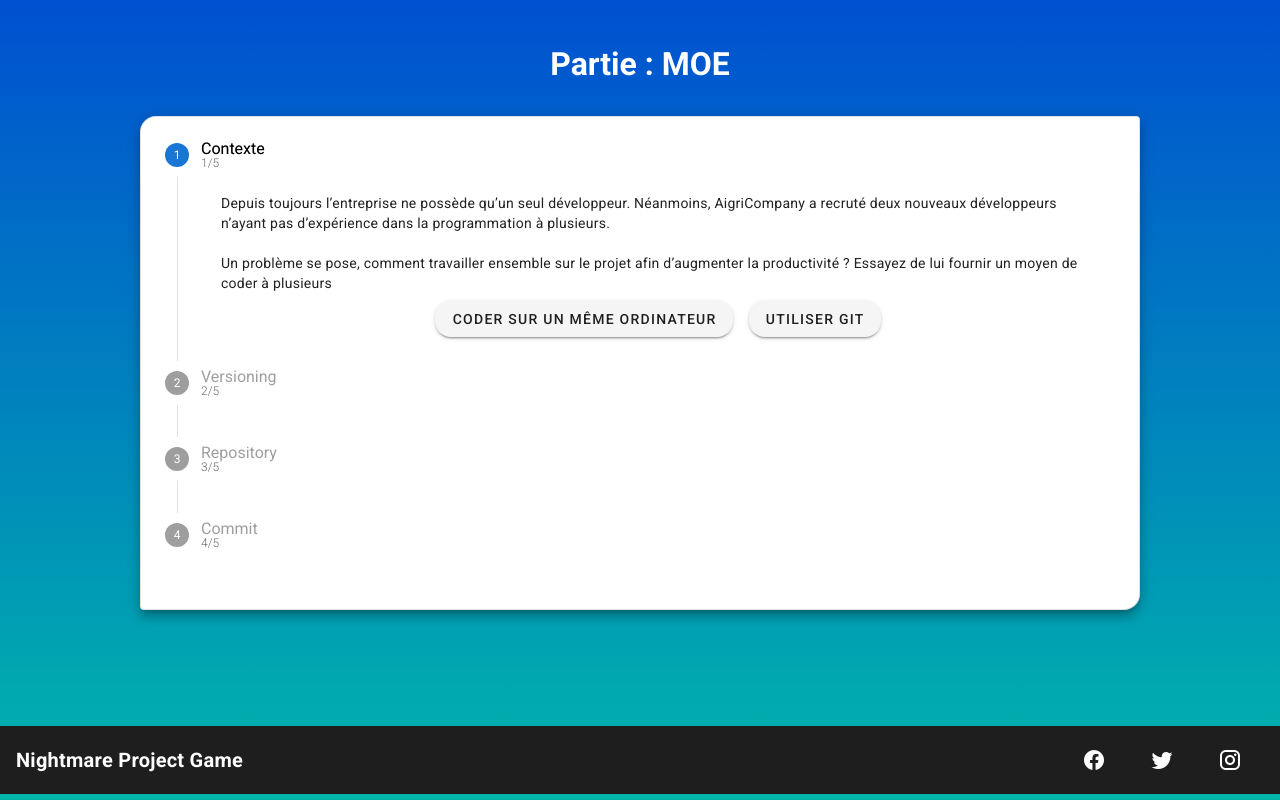
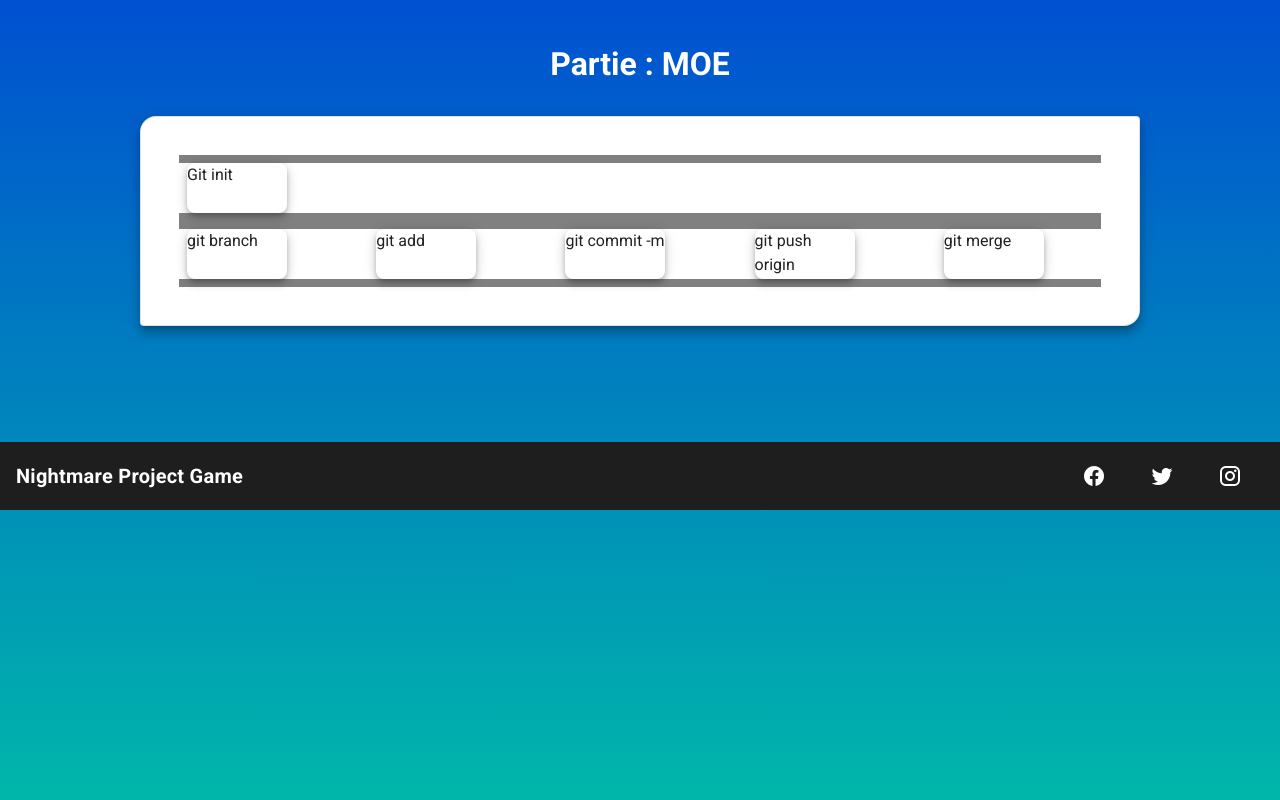
Before and after one commit to SammyMERAZGA/ProjectCircle, a Vue app: page /play/moe in a window 1280 px wide. Built offline with nearby package versions, Linux system fonts and the light colour scheme.

Commit message:
[Moe] Finish game 1, start game 2 with dragable

```diff
--- a/package.json
+++ b/package.json
@@ -13,6 +13,7 @@
     "vue-class-component": "^7.2.6",
     "vue-property-decorator": "^9.1.2",
     "vue-router": "^3.5.1",
+    "vuedraggable": "^2.24.3",
     "vuetify": "^2.6.0",
     "vuex": "^3.6.2"
   },
--- a/src/views/Moe/Moe.vue
+++ b/src/views/Moe/Moe.vue
@@ -1,28 +1,29 @@
 <template>
   <div>
     <h1 class="white--text text-center mt-10 mb-10">Partie : MOE</h1>
-    <v-row align="center" justify="center">
+    <v-row align="center" justify="center" v-if="!game1">
+      <Transition>
         <v-stepper v-model="e6" vertical width="1000" elevation="8" shaped outlined>
-        <!-- Context 1/5 -->
+          <!-- 1/5 -->
           <v-stepper-step :complete="e6 > 1" step="1">
             Contexte
             <small>1/5</small>
           </v-stepper-step>
           <v-stepper-content step="1">
             <p class="body-2 mb-5 ml-5 mr-5">
-            Depuis toujours l’entreprise ne possède qu’un seul développeur. Néanmoins, AigriCompany a recruté deux nouveaux
-            développeurs n’ayant pas d’expérience dans la programmation à plusieurs.
+              Depuis toujours l’entreprise ne possède qu’un seul développeur. Néanmoins, AigriCompany a recruté deux
+              nouveaux développeurs n’ayant pas d’expérience dans la programmation à plusieurs.
             </p>
             <p class="body-2 mb-5 ml-5 mr-5">
-            Un problème se pose, comment travailler ensemble sur le projet afin d’augmenter la productivité ? Essayez de
-            lui fournir un moyen de coder à plusieurs
+              Un problème se pose, comment travailler ensemble sur le projet afin d’augmenter la productivité ? Essayez
+              de lui fournir un moyen de coder à plusieurs
             </p>
             <v-row align="center" justify="center" class="mb-2">
-            <v-btn class="rounded-xl mr-2" @click="e6 = 2"> Coder sur un même ordinateur </v-btn>
-            <v-btn class="rounded-xl ml-2"> Utiliser git </v-btn>
+              <v-btn class="rounded-xl mr-2" @click="changeCard(2, false)"> Coder sur un même ordinateur </v-btn>
+              <v-btn class="rounded-xl ml-2" @click="changeCard(2, true)"> Utiliser git </v-btn>
             </v-row>
           </v-stepper-content>
-        <!-- Context 2/5 -->
+          <!-- 2/5 -->
           <v-stepper-step :complete="e6 > 2" step="2">
             Versioning
             <small>2/5</small>
@@ -33,14 +34,14 @@
             </p>
             <p class="body-2 mb-5 ml-5 mr-5">
               C’est un système de contrôle de version qui va gérer les changements apportés à un code source au fil du
-            temps. Quelle estr la premère étape ?
+              temps. Quelle est la premère étape selon vous ?
             </p>
             <v-row align="center" justify="center" class="mb-2">
-            <v-btn class="rounded-xl mr-2" @click="e6 = 3"> Initialiser un repository git </v-btn>
-            <v-btn class="rounded-xl ml-2"> Faire son premier commit </v-btn>
+              <v-btn class="rounded-xl mr-2" @click="changeCard(3, true)"> Initialiser un repository git </v-btn>
+              <v-btn class="rounded-xl ml-2" @click="changeCard(3, false)"> Faire son premier commit </v-btn>
             </v-row>
           </v-stepper-content>
-
+          <!-- 3/5 -->
           <v-stepper-step :complete="e6 > 3" step="3">
             Repository
             <small>3/5</small>
@@ -52,16 +53,16 @@
               développeur git branch nomDeMaBranche
             </p>
             <p class="body-2 mb-5 ml-5 mr-5">
-            et faire un git checkout nomDeMaBranche afin de se mettre sur la branche en question Maintenant nous allons
-            faire le premier commit ! Quelle commande utiliser selon vous ?
+              et faire un git checkout nomDeMaBranche afin de se mettre sur la branche en question Maintenant nous
+              allons faire le premier commit ! Quelle commande utiliser selon vous ?
             </p>
             <v-row align="center" justify="center" class="mb-2">
-            <v-btn class="rounded-xl mr-2" @click="e6 = 4"> Git add</v-btn>
-            <v-btn class="rounded-xl ml-2">Git commit</v-btn>
+              <v-btn class="rounded-xl mr-2" @click="changeCard(4, true)"> Git add</v-btn>
+              <v-btn class="rounded-xl ml-2" @click="changeCard(4, false)">Git commit</v-btn>
             </v-row>
           </v-stepper-content>
-
-        <v-stepper-step step="4">
+          <!-- 4/5 -->
+          <v-stepper-step :complete="e6 > 4" step="4">
             Commit
             <small>4/5</small>
           </v-stepper-step>
@@ -71,18 +72,75 @@
               git add nom_fichier pour prendre en compte la modification du fichier.
             </p>
             <p class="body-2 mb-5 ml-5 mr-5">
-            Un problème se pose, comment travailler ensemble sur le projet afin d’augmenter la productivité ? Essayez de
-            lui fournir un moyen de coder à plusieurs
+              Et maintenant vous pouvez faire votre premier commit : git commit -m "message du commit". Une fois les
+              commits réalisés, il faut maintenant pousser les développements :
             </p>
             <v-row align="center" justify="center" class="mb-2">
-            <v-btn class="rounded-xl mr-2" @click="e6 = 5"> Coder sur un même ordinateur </v-btn>
-            <v-btn class="rounded-xl ml-2"> Utiliser git </v-btn>
+              <v-btn class="rounded-xl mr-2" @click="changeCard(5, false)"> Utiliser git pushed </v-btn>
+              <v-btn class="rounded-xl ml-2" @click="changeCard(5, true)"> Utiliser git push </v-btn>
+            </v-row>
+          </v-stepper-content>
+          <!-- 5/5 -->
+          <v-stepper-step :complete="e6 > 5" step="5">
+            Fusionner le code
+            <small>5/5</small>
+          </v-stepper-step>
+          <v-stepper-content step="5">
+            <p class="body-2 mb-5 ml-5 mr-5">Après avoir pousser son code, l'étape cruciale : le merge</p>
+            <p class="body-2 mb-5 ml-5 mr-5">Le merge vas vous permettre de fusionner le code.</p>
+            <v-row align="center" justify="center" class="mb-2">
+              <v-btn class="rounded-xl mr-2" @click="changeCard(6, true)"> Utiliser git merge </v-btn>
+              <v-btn class="rounded-xl ml-2" @click="changeCard(6, false)"> Utiliser git fusion </v-btn>
             </v-row>
           </v-stepper-content>
         </v-stepper>
+      </Transition>
     </v-row>
+
+    <v-row align="center" justify="center" v-else>
+      <v-stepper v-model="e6" vertical width="1000" elevation="8" shaped outlined style="padding: 50px">
+        <draggable
+          v-model="rows"
+          tag="v-layout"
+          class="row wrap fill-height align-center sortable-list"
+          style="background: grey"
+        >
+          <v-flex v-for="row in rows" :key="row.index" class="sortable" xs12 my-2 style="background: #fff">
+            <draggable :list="row.items" tag="v-layout" :group="{ name: 'row' }" class="row wrap justify-space-around">
+              <v-flex v-for="item in row.items" :key="item.title" pa-3 class="row-v">
+                <v-card class="rounded-lg elevation-5 ml-2 mr-2" style="height: 50px; width: 100px;">{{ item.title }}</v-card>
+              </v-flex>
+            </draggable>
+          </v-flex>
+        </draggable>
+      </v-stepper>
+    </v-row>
+
+    <v-snackbar v-model="snackbar" right color="success" align="center" min-width>
+      Bonne réponse <v-icon> mdi-thumb-up </v-icon>
+    </v-snackbar>
+
+    <v-dialog v-model="dialog" width="500">
+      <v-card>
+        <v-card-title class="text-h5 grey lighten-2">Echec</v-card-title>
+        <v-card-text class="mt-5">
+          Apprenez vos leçons ! Vous avez un nouvel avertissement <v-icon>mdi-alert-circle-outline</v-icon>
+          Attention, au bout de 3 avertissements vous serez viré.
+        </v-card-text>
+        <v-divider></v-divider>
+        <v-card-actions>
+          <v-spacer></v-spacer>
+          <v-btn color="primary" text @click="dialog = false">
+            C'est compris
+            <v-btn class="ma-2" text icon color="blue lighten-2">
+              <v-icon>mdi-thumb-up</v-icon>
+            </v-btn>
+          </v-btn>
+        </v-card-actions>
+      </v-card>
+    </v-dialog>
   </div>
 </template>
 
 <script lang="ts" src="./index.ts"></script>
-<style scoped lang="scss" src="./style.scss"></style>
+<style scoped lang="css" src="./style.css"></style>
--- a/src/views/Moe/index.ts
+++ b/src/views/Moe/index.ts
@@ -1,7 +1,76 @@
 import Vue from "vue";
-import { Component } from "vue-property-decorator";
+import draggable from "vuedraggable";
+import { Component, Watch } from "vue-property-decorator";
 
-@Component
-export default class Context extends Vue {
-    e6= 1
+@Component({
+    components: {
+        draggable
+    },
+})
+export default class Moe extends Vue {
+    e6 = 1;
+    dialog = false;
+    snackbar = false;
+    game1 = true
+    display = "Functional third party"
+    order = 17
+    rows = [
+        {
+            index: 1,
+            items: [
+                {
+                    title: "Git init",
+                    id: 1
+                }
+            ]
+        },
+        {
+            index: 2,
+            items: [
+                {
+                    title: "git branch",
+                    id: 2
+                },
+                {
+                    title: "git add",
+                    id: 3
+                },
+                {
+                    title: "git commit -m",
+                    id: 4
+                },
+                {
+                    title: "git push origin",
+                    id: 5
+                },
+                {
+                    title: "git merge",
+                    id: 6
+                }
+            ]
+        }
+    ]
+    computed(): void {
+        console.log("object");
+        if (this.e6 === 6) {
+            alert('fini')
+        }
+    }
+    changeCard(numCard: number, valide: boolean) {
+        this.e6 = numCard
+
+        if (valide === false) {
+            this.dialog = true
+        } else {
+            this.snackbar = true
+        }
+        if (numCard === 6) {
+            setTimeout(() => {
+                this.nextLevel()
+            }, 1000);
+        }
+    }
+    nextLevel() {
+        this.game1 = false
+    }
 }
--- /dev/null
+++ b/src/views/Moe/style.css
@@ -0,0 +1,9 @@
+.v-enter-active,
+.v-leave-active {
+  transition: opacity 0.5s ease;
+}
+
+.v-enter-from,
+.v-leave-to {
+  opacity: 0;
+}
```
Also changed, not shown: src/views/Moe/style.scss (deleted), 2 other files (tests, documents, lock files or other folders). Lines whose indentation alone changed are shown as unchanged.
